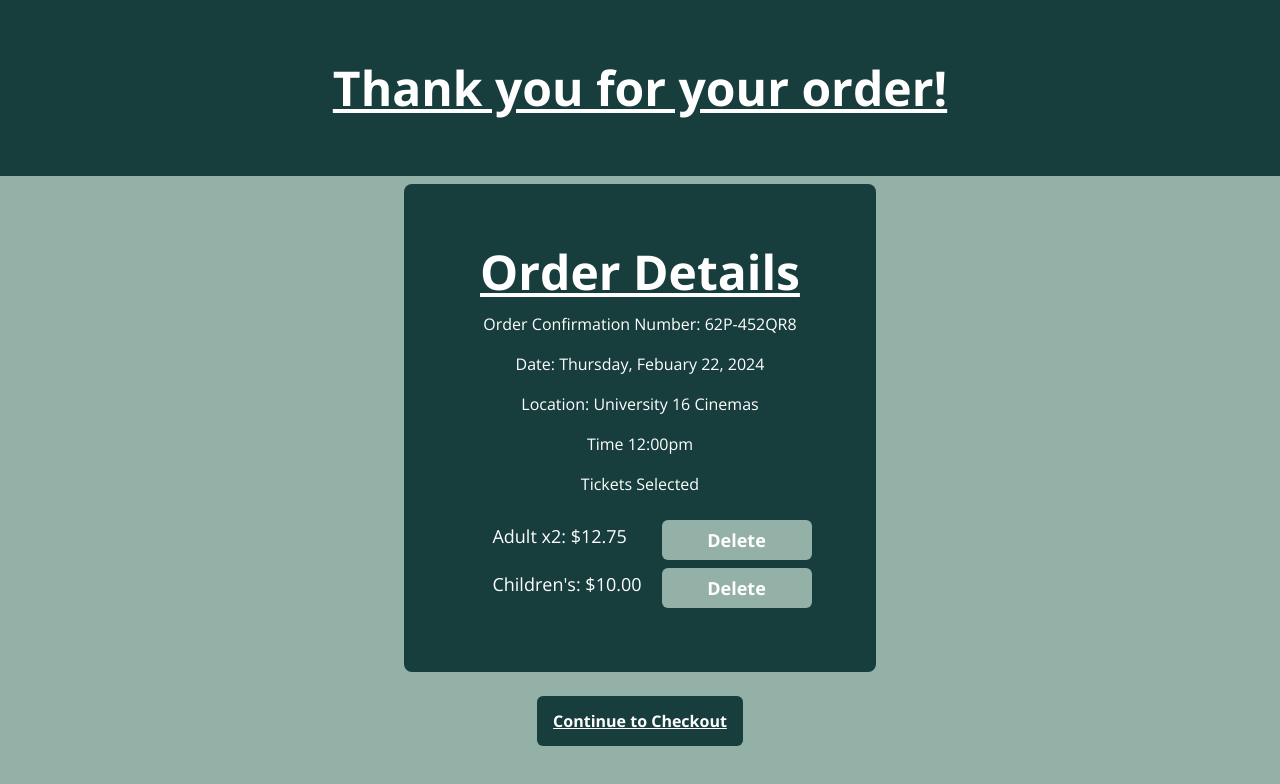
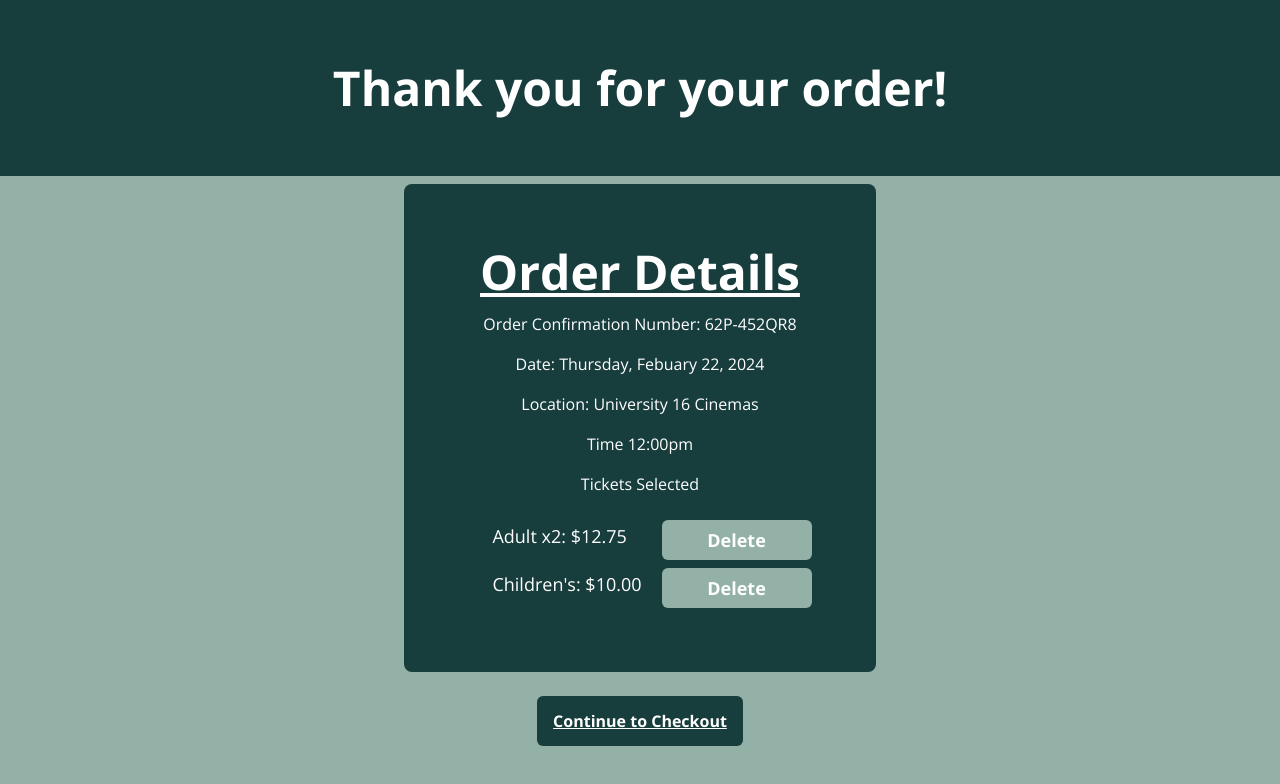
Before and after one commit to Darren-Tham/Cinema-E-Booking-System, a Next.js app: page /order-confirmation in a window 1280 px wide. Shown: the top 784 px of the page. Built offline with nearby package versions, Linux system fonts and the light colour scheme.

Commit message:
Added order confirmation, updated underline

```diff
--- a/src/app/order-confirmation/page.tsx
+++ b/src/app/order-confirmation/page.tsx
@@ -1,7 +1,8 @@
 export default function OrderConfirmation() {
 
-    const h1Styles = "font-bold text-5xl text-white text-center underline"
+    const h1Styles = "font-bold text-5xl text-white text-center"
     const h1Styles2 = "text-1xl text-white text-center"
+    const h1Styles3 = "font-bold text-5xl text-white text-center underline"
     const buttonStyles =
     "text-white w-max font-bold px-4 py-2 rounded-md hover:scale-105 transition-transform duration-300 mt-2 bg-dark-jade  min-w-[200px] min-h-[50px] underline";
     const buttonStyles2 =
@@ -16,7 +17,7 @@ export default function OrderConfirmation() {
 
         <div className="flex justify-center items-center">
           <div className="bg-dark-jade p-16 rounded-lg flex flex-col gap-4 items-center mt-2">
-            <h1 className={h1Styles}>Order Details</h1>
+            <h1 className={h1Styles3}>Order Details</h1>
             <h1 className={h1Styles2}>Order Confirmation Number: 62P-452QR8</h1>
             <h1 className={h1Styles2}>Date: Thursday, Febuary 22, 2024</h1>
             <h1 className={h1Styles2}>Location: University 16 Cinemas</h1>
```
